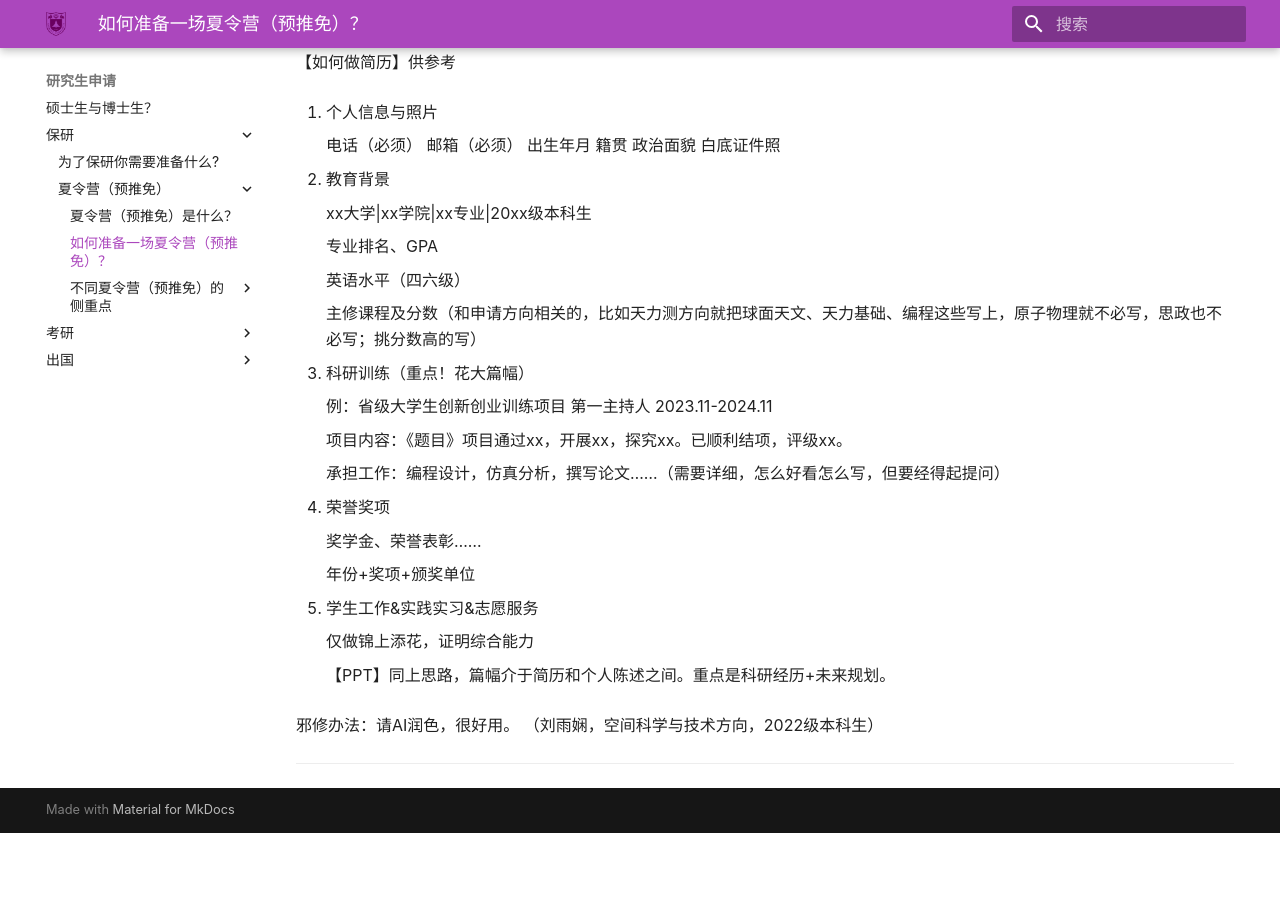
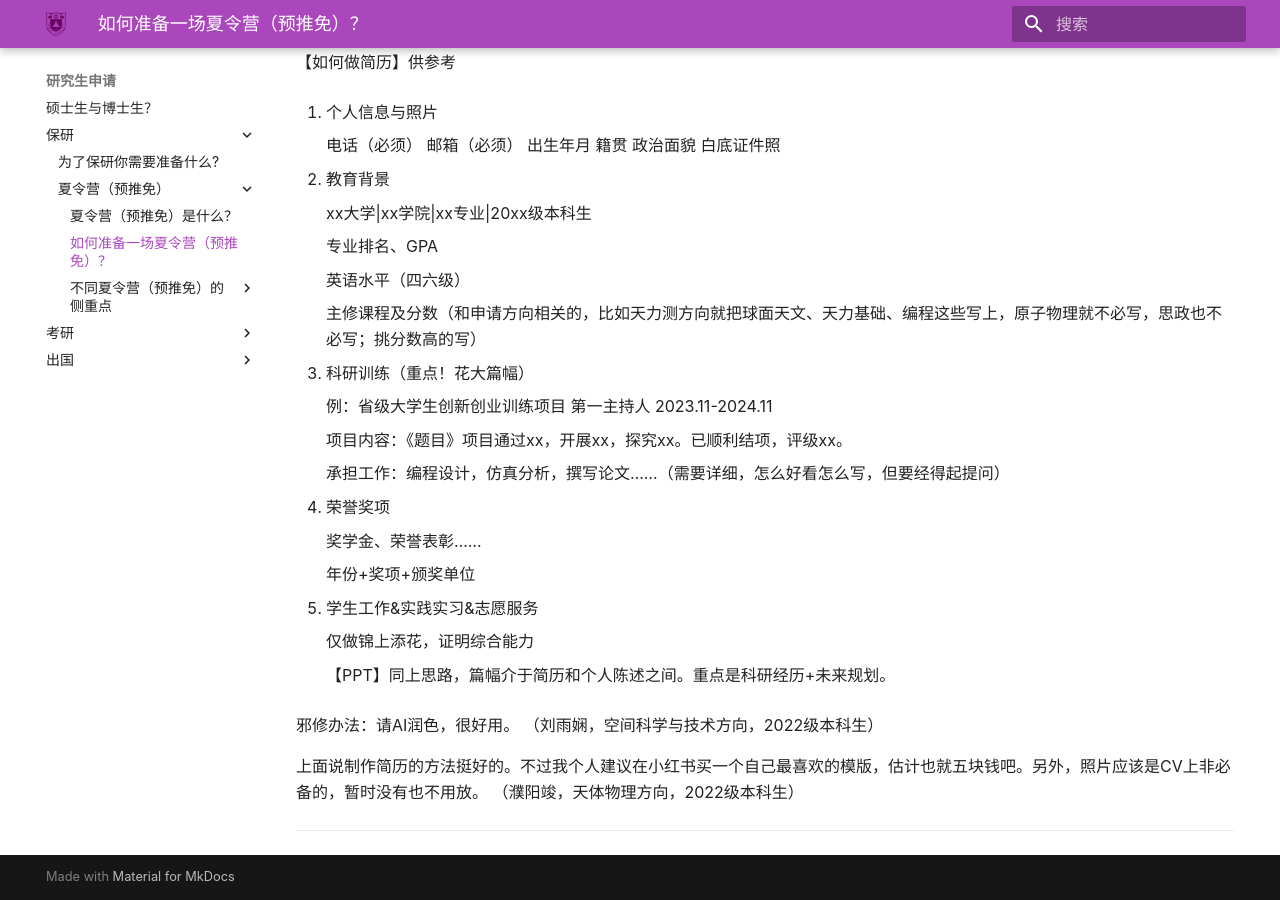
Before and after one commit to nju-astronomy/NJU-ASA, an MkDocs documentation site: the page built from docs/pathway/domestic_grad/by_recommended/prepare_summer_camp.md, in a window 1280 px wide and 900 px high, scrolled down 880 px. Built offline with MkDocs 1.6.1 and Material for MkDocs 9.7.7, drawn with Linux system fonts in a browser that asks for light colours; some web fonts are replaced; before the commit the page ends 1713 px from its top, so only the background shows below that.

Commit message:
Update prepare_summer_camp.md

```diff
--- a/docs/pathway/domestic_grad/by_recommended/prepare_summer_camp.md
+++ b/docs/pathway/domestic_grad/by_recommended/prepare_summer_camp.md
@@ -49,4 +49,7 @@
 邪修办法：请AI润色，很好用。
 （刘雨娴，空间科学与技术方向，2022级本科生）
 
+
+上面说制作简历的方法挺好的。不过我个人建议在小红书买一个自己最喜欢的模版，估计也就五块钱吧。另外，照片应该是CV上非必备的，暂时没有也不用放。 （濮阳竣，天体物理方向，2022级本科生）
+
 ---
```
